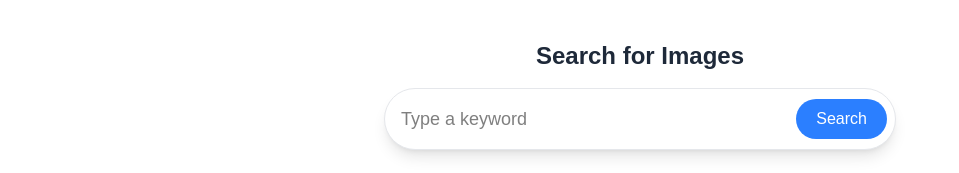
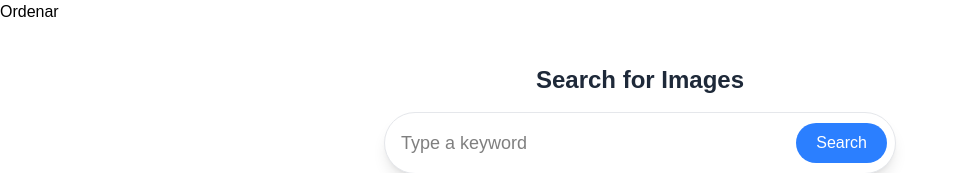
Before and after one commit to LizethPatino/gallery-next, a Next.js app: page / in a window 1280 px wide. Shown: the top 173 px of the page, without its empty margins (0-959 px from the left). Built offline with nearby package versions, Linux system fonts and the light colour scheme; no server answers.

Commit message:
sort likes filter version one

```diff
--- a/src/app/page.tsx
+++ b/src/app/page.tsx
@@ -5,6 +5,7 @@ import Gallery from "@/components/Gallery";
 import SearchBar from "@/components/SearchBar";
 import { getUnsplashImages } from "@/lib/unsplashService";
 import { ImageType } from "@/types";
+import SortOptions from "@/components/SortOptions";
 
 export default function Home() {
   const [query, setQuery] = useState<string>("");
@@ -23,8 +24,13 @@ export default function Home() {
     setImages(newImages);
   };
 
+  const handleSort = (sortedList: ImageType[]) => {
+    setImages([...sortedList]);
+};
+
   return (
     <div className="w-full">
+      <SortOptions imagesList={images} onSort={handleSort}/>
       <SearchBar query={query} setQuery={setQuery} onSearch={handleSearch} />
       <div className="mt-8">
         <Gallery images={images} />
--- /dev/null
+++ b/src/components/SortOptions.tsx
@@ -0,0 +1,21 @@
+import { ImageType } from "@/types";
+
+export interface SortOptionsProps {
+    imagesList: ImageType[];
+    onSort: (sortedList: ImageType[]) => void;
+}
+
+
+export default function SortOptions ({ imagesList, onSort }: SortOptionsProps) {
+
+
+    const orderByLikes = () =>{
+       console.log('imagesList', imagesList.map(image=>image.likes && image.alt_description));
+       const sorted = imagesList.slice().sort((a, b) => a.likes - b.likes);
+       onSort(sorted);
+    }
+
+    return(
+        <button onClick={orderByLikes}>Ordenar</button>
+    );
+}
--- a/src/pages/api/unsplash.ts
+++ b/src/pages/api/unsplash.ts
@@ -21,7 +21,7 @@ export default async function handler(req: NextApiRequest, res: NextApiResponse)
       },
       params: {
         query,
-        per_page: 12,
+        per_page: 4,
         orientation: "portrait",
       },
     });
--- a/src/types.ts
+++ b/src/types.ts
@@ -4,6 +4,7 @@ export interface ImageType {
     id: string;
     urls: { small: string};
     alt_description: string;
+    likes:number;
 }
 
 export interface GalleryProps {
```
